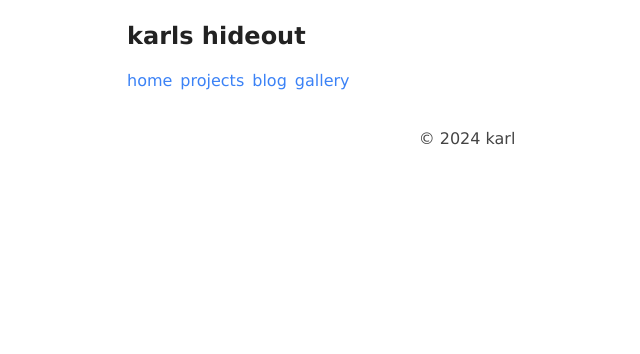
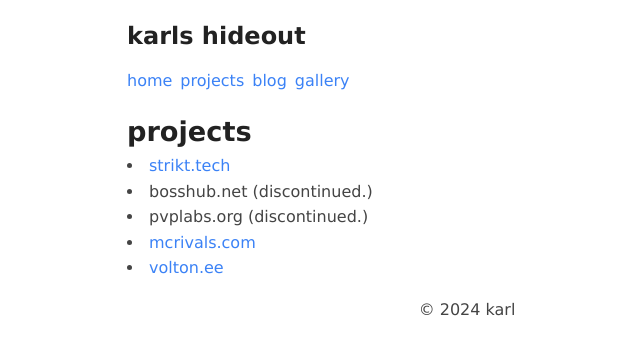
Before and after one commit to therapys/homepage-nextjs, a Next.js app: page /projects in a window 1280 px wide. Shown: the top 354 px of the page, without its empty margins (173-813 px from the left). Built offline with nearby package versions, Linux system fonts and the light colour scheme.

Commit message:
feat: made projects have hrefs

```diff
--- a/src/app/projects/page.tsx
+++ b/src/app/projects/page.tsx
@@ -1,8 +1,40 @@
-
-
 export default function Projects() {
   return (
-    <>
-    </>
-  )
+      <>
+          <h1>
+              projects
+          </h1>
+
+          <li>
+            <a
+                className="text-blue-500 cursor-pointer no-underline hover:underline"
+                href="https://strikt.tech"
+            > strikt.tech </a>
+          </li>
+
+          <li>
+              bosshub.net (discontinued.)
+          </li>
+
+          <li>
+              pvplabs.org (discontinued.)
+          </li>
+
+          <li>
+            <a
+                className="text-blue-500 cursor-pointer no-underline hover:underline"
+                href="https://mcrivals.com"
+            >
+             mcrivals.com
+            </a>
+          </li>
+          <li>
+            <a
+                    className="text-blue-500 cursor-pointer no-underline hover:underline"
+                    href="https://volton.ee"
+                >
+             volton.ee
+            </a>
+          </li>
+      </>);
 }
```
